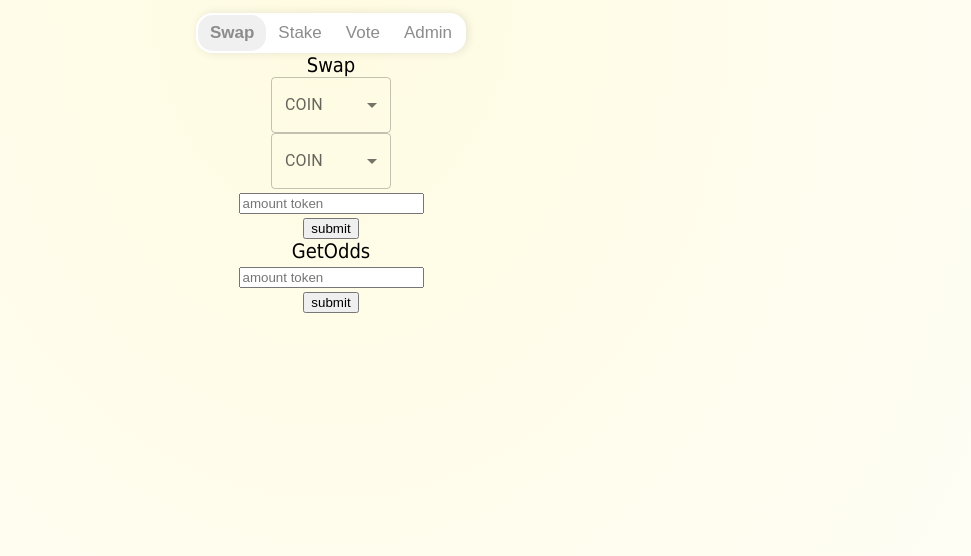
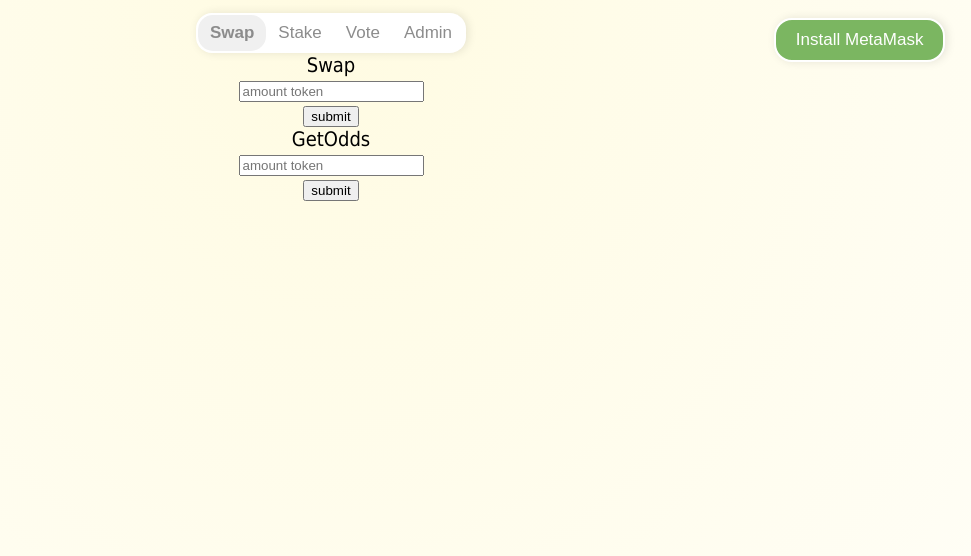
Before and after one commit to Thanabardi/rice, a React (Create React App) app: page /swap in a window 1280 px wide. Shown: the top 556 px of the page, without its empty margins (309-1280 px from the left). Built offline with nearby package versions, Linux system fonts and the light colour scheme.

Commit message:
improve app template

```diff
--- a/src/App.js
+++ b/src/App.js
@@ -9,11 +9,13 @@ import AdminPage from './pages/AdminPage'
 
 
 import NavBar from './components/NavBar'
+import CallMetaMask from './components/CallMetaMask'
 
 function App() {
   return (
     <div className="App">
       <NavBar />
+      <CallMetaMask />
       <Routes>
         <Route path="/swap" element={<SwapPage />} />
         <Route path="/stake" element={<StakePage />} />
--- /dev/null
+++ b/src/assets/CallMetaMask.css
@@ -0,0 +1,35 @@
+.metamask-button-dis{
+	background: rgb(123, 182, 97);
+	text-decoration: none;
+	padding: 10px 20px 10px 20px;
+	color: white;
+  border: 2px solid white;
+	font-size: 17px;
+	border-radius: 18px;
+	margin-top: 10px;
+  position: absolute;
+  top: 1%;
+  right: 2%;
+  box-shadow: 2px 0px 10px rgba(0, 0, 0, 0.1);
+}
+
+.metamask-button-dis:hover {
+  color: rgb(150, 90, 62);
+	background: rgb(255, 237, 121);
+	cursor: pointer;
+}
+
+.metamask-button-con{
+  color: rgb(150, 90, 62);
+	background: rgb(255, 237, 121);
+	text-decoration: none;
+	padding: 10px 20px 10px 20px;
+  border: 2px solid white;
+	font-size: 17px;
+	border-radius: 18px;
+	margin-top: 10px;
+  position: absolute;
+  top: 1%;
+  right: 2%;
+  box-shadow: 2px 0px 10px rgba(0, 0, 0, 0.1);
+}
--- a/src/assets/UserSearch.css
+++ b/src/assets/UserSearch.css
@@ -20,7 +20,7 @@
 	background-color: white;
 	line-height: 1;
 	border-radius: 5px;
-	min-width: 20%;
+	min-width: 25%;
 	border-collapse: collapse;
 	box-shadow: 2px 0px 10px rgba(0, 0, 0, 0.1);
 }
--- a/src/assets/VotePage.css
+++ b/src/assets/VotePage.css
@@ -11,7 +11,20 @@
 	background-color: white;
 	padding: 20px;
 	display: inline-block;
-	min-width: 20%;
+	min-width: 25%;
+	margin: auto;
+	border-radius: 18px;
+	margin-bottom: 20px;
+	box-shadow: 2px 0px 10px rgba(0, 0, 0, 0.1);
+}
+
+.vote-inform {
+	background: radial-gradient(circle at 50%, rgb(20, 20, 40), rgb(20, 20, 40) 75%, rgb(199, 199, 199) 78%, rgb(20, 20, 40) 90%);
+	color: rgb(255, 255, 255);
+	line-height: 30px;
+	padding: 20px;
+	display: inline-block;
+	min-width: 25%;
 	margin: auto;
 	border-radius: 18px;
 	margin-bottom: 20px;
--- a/src/assets/VotePopup.css
+++ b/src/assets/VotePopup.css
@@ -8,6 +8,7 @@
 	font-size: 20px;
 	border-radius: 18px;
 	margin-top: 10px;
+	box-shadow: 2px 0px 10px rgba(0, 0, 0, 0.1);
 }
 
 .vote-popup-button-con:hover {
@@ -27,6 +28,7 @@
 	border-radius: 18px;
 	padding: 4px 20px 4px 20px;
 	margin-top: 10px;
+	box-shadow: 2px 0px 10px rgba(0, 0, 0, 0.1);
 }
 
 .vote-popup-button-can:hover {
--- /dev/null
+++ b/src/components/CallMetaMask.jsx
@@ -0,0 +1,53 @@
+import React, { useEffect, useState } from 'react';
+
+import '../assets/CallMetaMask.css';
+
+const MetaMask = ({}) => {
+  let [status, setStatus] = useState(checkMetaMask())
+
+  useEffect(() => {
+    const interval = setInterval(() => {
+      setStatus(checkMetaMask())
+      if (checkMetaMask() === "Connected") {
+        clearInterval(interval);
+      }
+    }, 3000);
+  }, []);
+
+	async function callMetaMask() {
+		const accounts = await window.ethereum.request({ method: 'eth_requestAccounts' });
+		console.log("MetaMask account",accounts)
+    return accounts
+	}
+
+  function checkMetaMask() {
+		// console.log("check MetaMask",window.ethereum)
+		if (typeof window.ethereum !== 'undefined') {
+			if (window.ethereum.selectedAddress === null) {
+        console.log("null",window.ethereum)
+        return "Connect MetaMask"
+
+			} else {
+        return "Connected"
+      }
+		} else {
+      return "Install MetaMask"
+		}
+	}
+
+  function handleSelect(status) {
+    if (status === "Connect MetaMask") {
+      callMetaMask().then(()=>{window.location.reload()})
+    } else if (status === "Install MetaMask") {
+      window.open(`https://metamask.io/`, `_blank`);
+    }
+  }
+
+  return (
+    <div>
+      <button className={status === "Connected" ? "metamask-button-con":"metamask-button-dis"}
+        onClick={() => handleSelect(status)}>{status}</button>
+    </div>
+  );
+}
+export default MetaMask;
--- a/src/pages/AdminPage.jsx
+++ b/src/pages/AdminPage.jsx
@@ -12,8 +12,8 @@ import voteFactory from '../artifacts/contracts/vote/VoteFactory.sol/VoteFactory
 import voteSession from '../artifacts/contracts/vote/VoteSession.sol/VoteSession.json'
 
 
-const exchangeAddress = "0x735bF360270EB4F34EF4D00F5CC5c3850C4f48dC"
-const factoryAddress = "0x7Dfbea4e09C899343B6C1b615Ff107a905FcBd77"
+const exchangeAddress = "0x965D83c58c06CE1C011d036e63Be3D1bBabdB3cb"
+const factoryAddress = "0x434Cbdedc7A8069C5F2426C617C3858Bc88014d3"
 const tokenAddress = '0x87C2EBffe6C50eE034b4D05D2d3c2EC7b325e346'
 
 const AdminPage = () => {
@@ -203,13 +203,13 @@ getSessionAddress
 
 deposit
 <form onSubmit={onDeposit}>
-    <input type='number' min='1' max='100' placeholder='amount 1-100' required/>
+    <input type='number' min='1' placeholder='amount 1-100' required/>
    <button type='submit'> deposit</button>
 </form>
 
 withdraw
 <form onSubmit={onWithdraw}>
-    <input type='number' min='1' max='100' placeholder='amount 1-100' required/>
+    <input type='number' min='1' placeholder='amount 1-100' required/>
    <button type='submit'> withdraw</button>
 </form>
 
--- a/src/pages/SwapPage.jsx
+++ b/src/pages/SwapPage.jsx
@@ -5,11 +5,11 @@ import Swap from '../artifacts/contracts/Swap.sol/Swap.json'
 import matic from '../assets/images/matic.png';
 import rice from '../assets/images/rice.jpg';
 import '../assets/SwapPage.css';
-import Box from '@mui/material/Box';
-import InputLabel from '@mui/material/InputLabel';
-import MenuItem from '@mui/material/MenuItem';
-import FormControl from '@mui/material/FormControl';
-import Select from '@mui/material/Select';
+// import Box from '@mui/material/Box';
+// import InputLabel from '@mui/material/InputLabel';
+// import MenuItem from '@mui/material/MenuItem';
+// import FormControl from '@mui/material/FormControl';
+// import Select from '@mui/material/Select';
 
 const SwapPage = () => {
   const swapAddress = '0x9DDe8618a3713aE483E4976Ae8427A040d9f931B'
@@ -92,7 +92,7 @@ const SwapPage = () => {
     <div className='swap'>
       Swap
       <center>
-        <Box sx={{ maxWidth: 120 }}>
+        {/* <Box sx={{ maxWidth: 120 }}>
           <FormControl fullWidth>
             <InputLabel id="demo-simple-select-label">COIN</InputLabel>
             <Select
@@ -106,10 +106,10 @@ const SwapPage = () => {
               <MenuItem value={coinOption[1].value}>Rice <img src={coinOption[1].img}/></MenuItem>
             </Select>
           </FormControl>
-        </Box>
+        </Box> */}
       </center>
       <center>
-        <Box sx={{ maxWidth: 120 }}>
+        {/* <Box sx={{ maxWidth: 120 }}>
           <FormControl fullWidth>
             <InputLabel id="demo-simple-select-label">COIN</InputLabel>
             <Select
@@ -123,7 +123,7 @@ const SwapPage = () => {
               <MenuItem value={coinOption[1].value}>Rice <img src={coinOption[1].img}/></MenuItem>
             </Select>
           </FormControl>
-        </Box>
+        </Box> */}
       </center>
       <form onSubmit={onSwap}>
         <input type="hidden" value={coinState1} disabled={coinState1===""}></input>
--- a/src/pages/VotePage.jsx
+++ b/src/pages/VotePage.jsx
@@ -14,7 +14,7 @@ import getSessionAddress from '../utils/FetchVoteSession';
 import voteFactory from '../artifacts/contracts/vote/VoteFactory.sol/VoteFactory.json'
 import voteSession from '../artifacts/contracts/vote/VoteSession.sol/VoteSession.json'
 
-const factoryAddress = "0x7Dfbea4e09C899343B6C1b615Ff107a905FcBd77"
+const factoryAddress = "0x434Cbdedc7A8069C5F2426C617C3858Bc88014d3"
 
 const Vote = () => {
 	const bearerToken = process.env.REACT_APP_TWITTER_API_KEY
@@ -33,10 +33,6 @@ const Vote = () => {
 		onfetchVote()
 
 		onfetchStatus()
-
-
-
-
   }, []);
 
 	// async function getAccountProfile() {
@@ -110,17 +106,15 @@ const Vote = () => {
       const sessionAddress = getSessionAddress(factoryAddress)
       const contract = new ethers.Contract(factoryAddress, voteFactory.abi, provider)
 			const contractVote = new ethers.Contract( sessionAddress, voteSession.abi, provider)
-        try{
+			try {
 				await contractVote.getCandidateName().then((data)=>{
 					setCandidateID(data)
 					getAccountProfile(data)
 				})
-
-        }catch (err) {
+      } catch (err) {
         console.log("Error: ", err)
     	}
 		}
-
   }
 
   async function onfetchStatus(){
@@ -129,20 +123,19 @@ const Vote = () => {
       const signer = provider.getSigner();
       const sessionAddress = getSessionAddress(factoryAddress)
 			const contractVote = new ethers.Contract( sessionAddress, voteSession.abi, provider)
-        try{
+			try {
 				const data = await contractVote.status()
-			if (data == 1){
+				if (data === 1) {
 					findAward()
 					// setTimeout(function () {
 					// 	findWinner()
 					// }, 10000);
 				}
-        }catch (err) {
+      } catch (err) {
         console.log("Error: ", err)
 			}
 		}
 	}
-
 
   async function onfetchVote(){
     if (typeof window.ethereum !== 'undefined') {
@@ -150,11 +143,11 @@ const Vote = () => {
       const signer = provider.getSigner();
       const sessionAddress = getSessionAddress(factoryAddress)
 			const contractVote = new ethers.Contract( sessionAddress, voteSession.abi, provider)
-        try{
+			try {
 				const data = await contractVote.remainingVote(signer.getAddress())
 				// fix this to decimal
 				setVoteAmount(parseInt(data._hex,16))
-        }catch (err) {
+      } catch (err) {
         console.log("Error: ", err)
 			}
 		}
@@ -163,6 +156,7 @@ const Vote = () => {
 
 	async function getAccountProfile(IDs) {
 		console.log(IDs)
+		if (IDs.length > 0) {
 			await axios.get(`/1.1/users/lookup.json?user_id=${IDs}`, {
 				"headers": {
 					'Authorization': `Bearer ${bearerToken}`
@@ -176,6 +170,7 @@ const Vote = () => {
 				window.alert(error)
 				// console.log(error)
 			})
+		}
   }
 
 	function addCandidate(account) {
@@ -200,13 +195,33 @@ const Vote = () => {
 		}
 	}
 
+	function checkMetaMask() {
+		// console.log("check MetaMask",window.ethereum)
+		if (typeof window.ethereum !== 'undefined') {
+			if (window.ethereum.selectedAddress === null) {
+        return "Connect"
+			} else {
+        return "Connected"
+      }
+		} else {
+      return "Install"
+		}
+	}
+
   return (
 		<div className='vote'>
-			{!award && "RICE: "+ voteAmount}<br/>
-			{!award && "Session is on going"}<br/>
-			{award && "Session is ended!!"}<br/>
-			{award && "Winner is: "+ winner}<br/>
-			{award && "Award is: "+ award}<br/>
+			<div className='vote-inform'>
+				<div style={{fontSize: "25px"}}>
+					{(!award & checkMetaMask() === "Connected") ? <div>You have {voteAmount} RICE</div>:<div>MetaMask account required.</div>}
+					{award && "Session is ended!!"}
+				</div>
+				<div style={{fontSize: "18px", opacity: "50%"}}>
+					{!award && "Session is on going"}
+					<div>{award && "Winner is "+ winner}</div>
+					<div>{award && "Wins "+ award}</div>
+				</div>
+			</div>
+			{ checkMetaMask() === "Connected" && <div>
 				<div style={{padding: "20px", fontSize: "30px"}}>Vote</div>
 				<div className='vote-div'>
 					<table className='vote-table'>
@@ -247,6 +262,7 @@ const Vote = () => {
 					</div>
 				</div>
 				<VotePopup voteAccount={select}/>
+			</div>}
 		</div>
   );
 }
```
Also changed, not shown: src/components/VotePopup.jsx (+9 -8 lines). Lines whose indentation alone changed are shown as unchanged.
